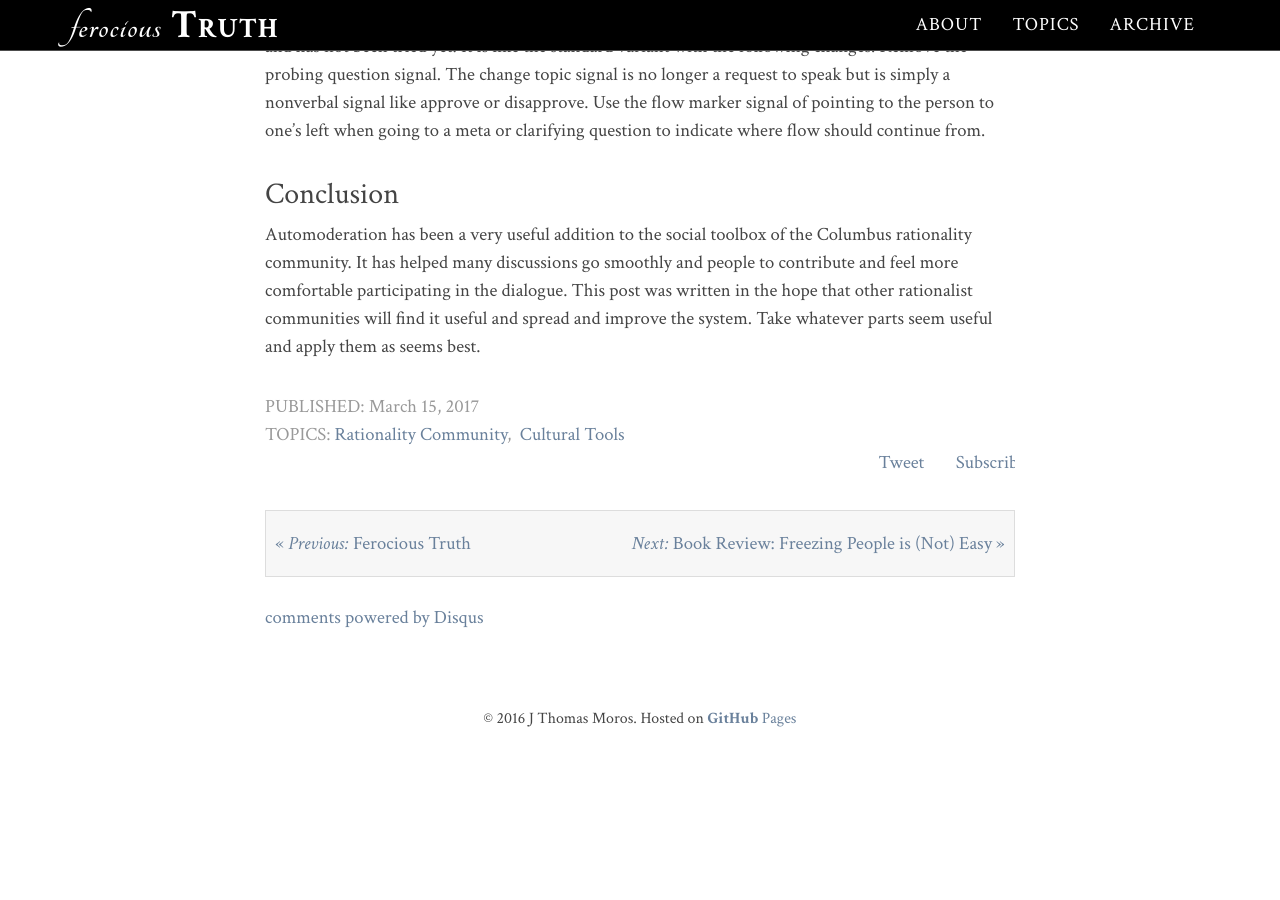
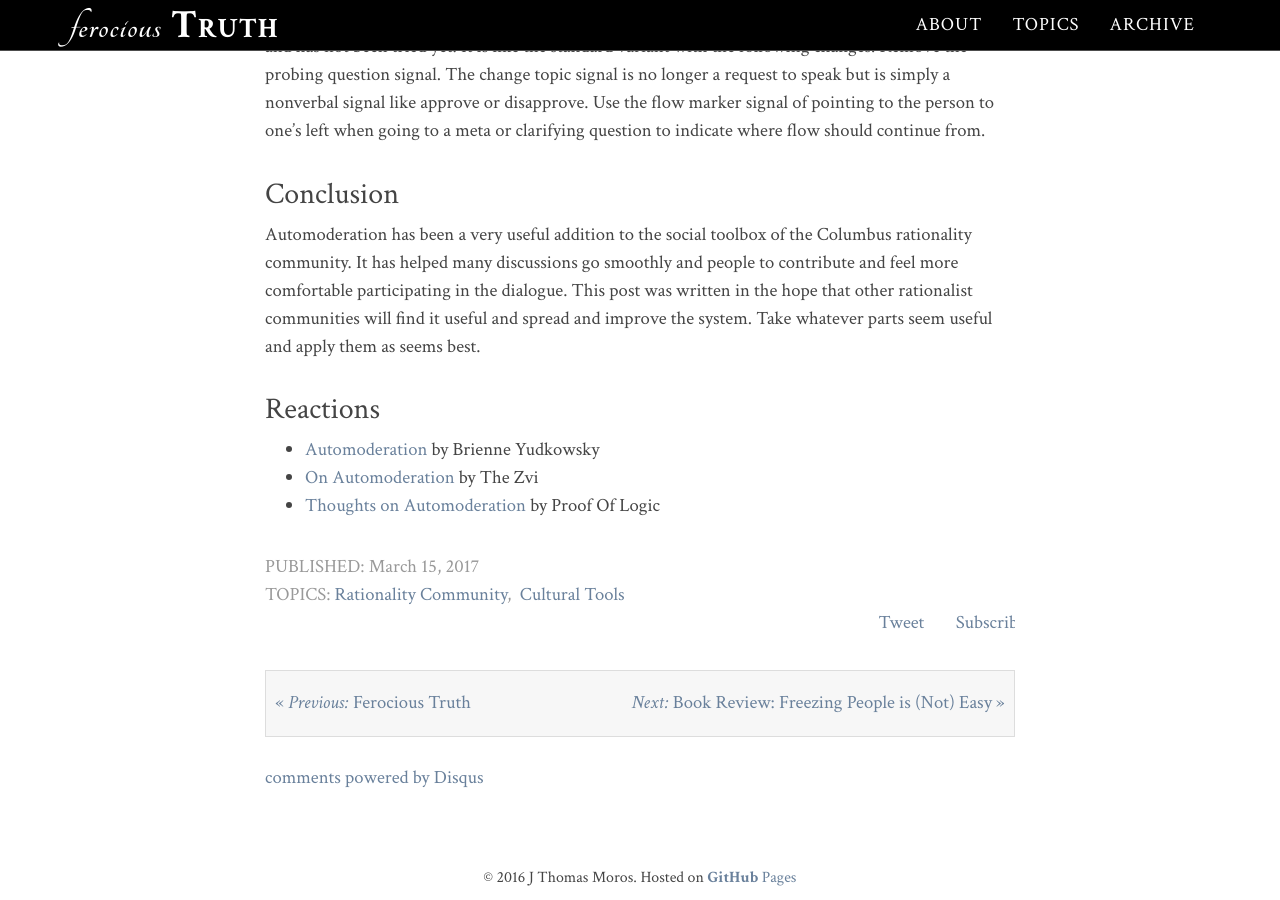
Before and after one commit to FerociousTruth/FerociousTruth.github.io, a Jekyll site: the page built from _posts/2017-03-15-automoderation.md, in a window 1280 px wide and 900 px high, scrolled down 11524 px. Built offline with Jekyll 4.4.1, drawn with Linux system fonts in a browser that asks for light colours; nearby versions of some CDN libraries; comment, search, counter and statistics services are not loaded; before the commit the page ends 12265 px from its top, so only the background shows below that.

Commit message:
add reactions to Automoderation post

```diff
--- a/_posts/2017-03-15-automoderation.md
+++ b/_posts/2017-03-15-automoderation.md
@@ -165,3 +166,9 @@ This experimental variant is based on feedback from members in the Columbus rati
 ## Conclusion
 
 Automoderation has been a very useful addition to the social toolbox of the Columbus rationality community.  It has helped many discussions go smoothly and people to contribute and feel more comfortable participating in the dialogue.  This post was written in the hope that other rationalist communities will find it useful and spread and improve the system.  Take whatever parts seem useful and apply them as seems best.
+
+## Reactions
+
+  * [Automoderation](http://agentyduck.blogspot.com/2017/03/automoderation.html) by Brienne Yudkowsky
+  * [On Automoderation](https://thezvi.wordpress.com/2017/03/19/on-automoderation/) by The Zvi
+  * [Thoughts on Automoderation](https://weird.solar/thoughts-on-automoderation-c6e5bbc4ca42) by Proof Of Logic
```
Also changed, not shown: other parts of _posts/2017-03-15-automoderation.md (+1 -0 lines).
